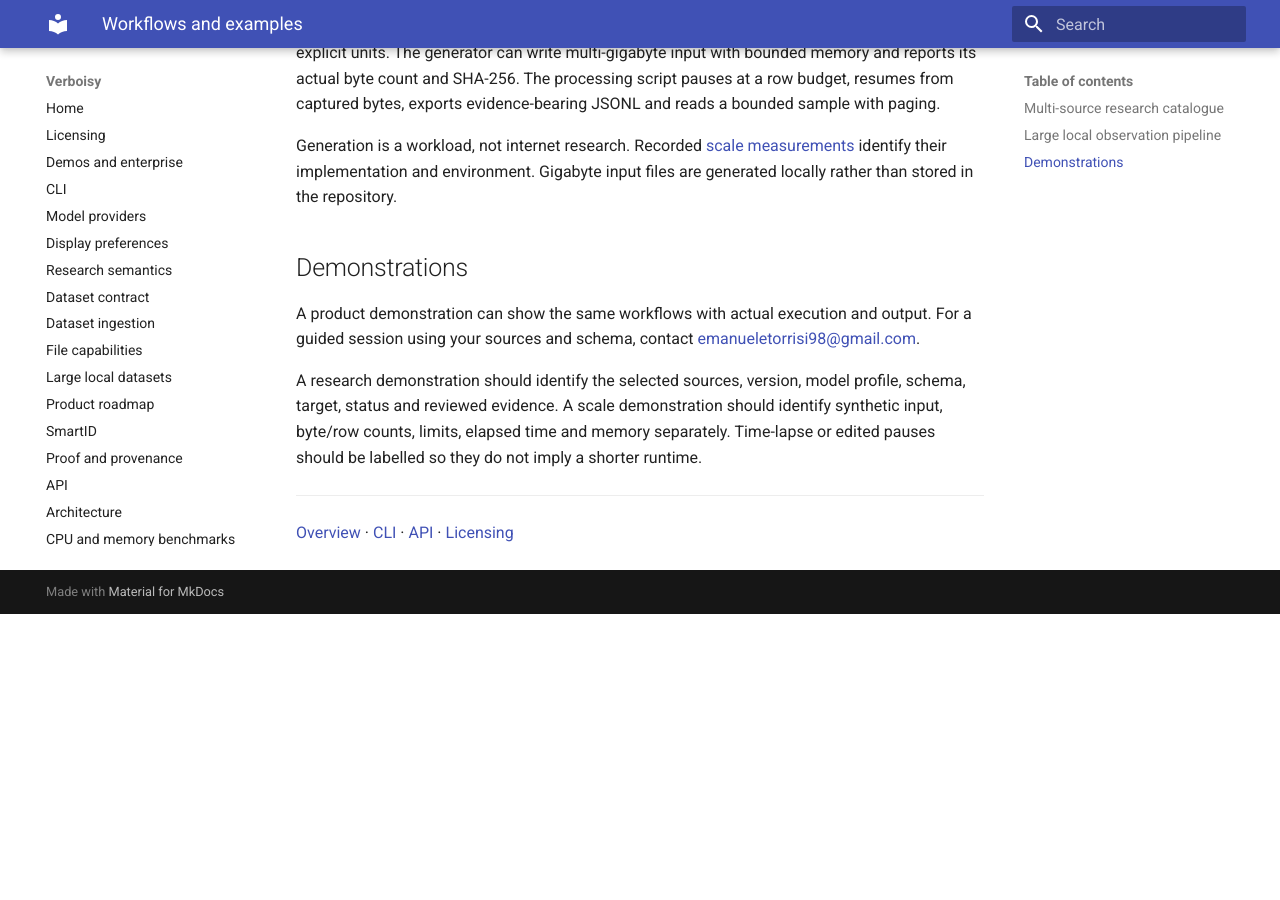
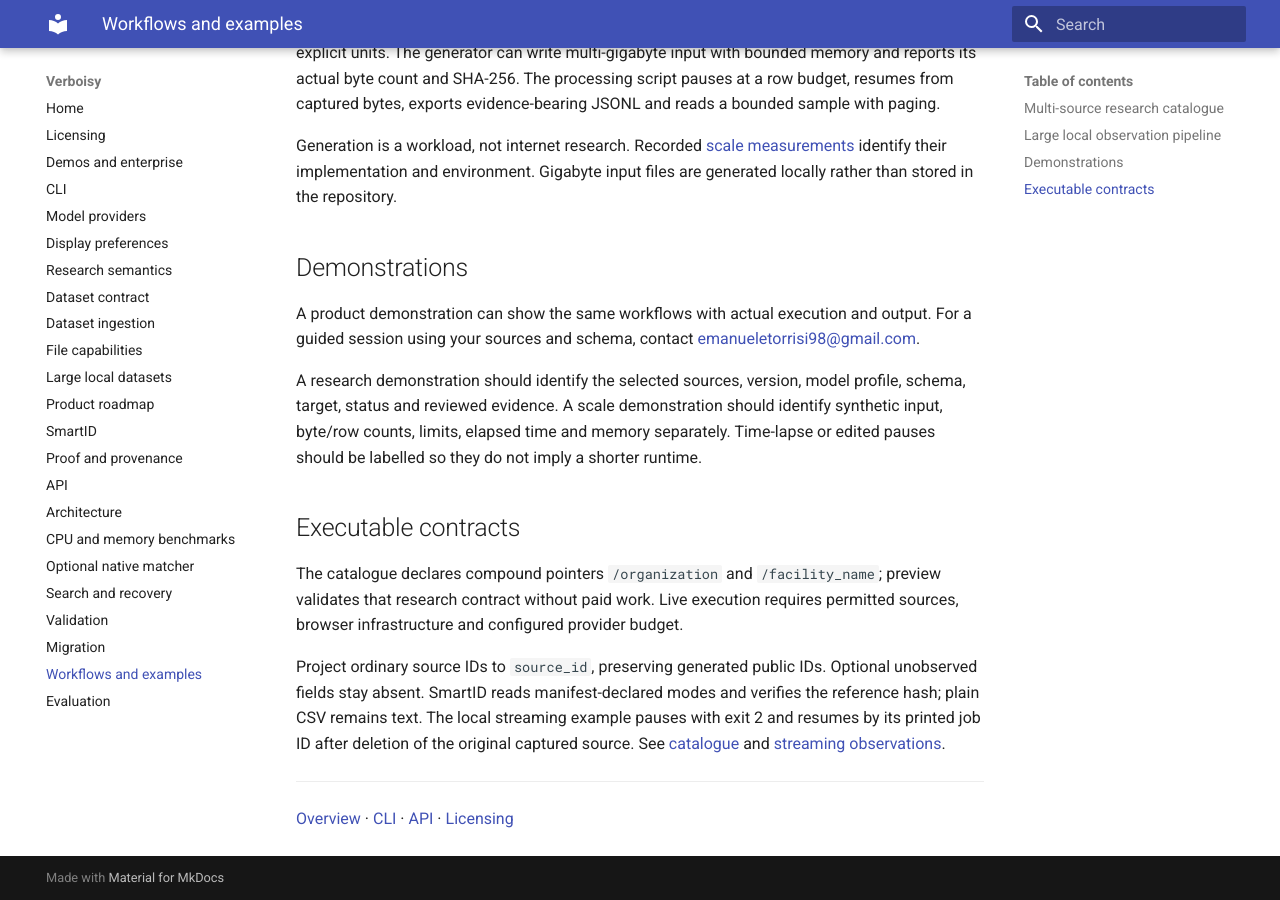
Before and after one commit to EmanueleTorrisi/verboisy, an MkDocs documentation site: the page built from docs/examples.md, in a window 1280 px wide and 900 px high, scrolled down 619 px. Built offline with MkDocs 1.6.1 and Material for MkDocs 9.7.7, drawn with Linux system fonts in a browser that asks for light colours; before the commit the page ends 1233 px from its top, so only the background shows below that.

Commit message:
docs: align examples with executable identity and completion contracts

```diff
--- a/docs/examples.md
+++ b/docs/examples.md
@@ -41,6 +41,20 @@
 synthetic input, byte/row counts, limits, elapsed time and memory separately. Time-lapse
 or edited pauses should be labelled so they do not imply a shorter runtime.
 
+
+## Executable contracts
+
+The catalogue declares compound pointers `/organization` and `/facility_name`; preview
+validates that research contract without paid work. Live execution requires permitted
+sources, browser infrastructure and configured provider budget.
+
+Project ordinary source IDs to `source_id`, preserving generated public IDs. Optional
+unobserved fields stay absent. SmartID reads manifest-declared modes and verifies the
+reference hash; plain CSV remains text. The local streaming example pauses with exit 2
+and resumes by its printed job ID after deletion of the original captured source.
+See [catalogue](https://github.com/EmanueleTorrisi/verboisy/blob/main/examples/research_catalog/README.md) and
+[streaming observations](https://github.com/EmanueleTorrisi/verboisy/blob/main/examples/streaming_observations/README.md).
+
 ---
 
 [Overview](index.md) · [CLI](cli.md) · [API](api.md) · [Licensing](licensing.md)
```
